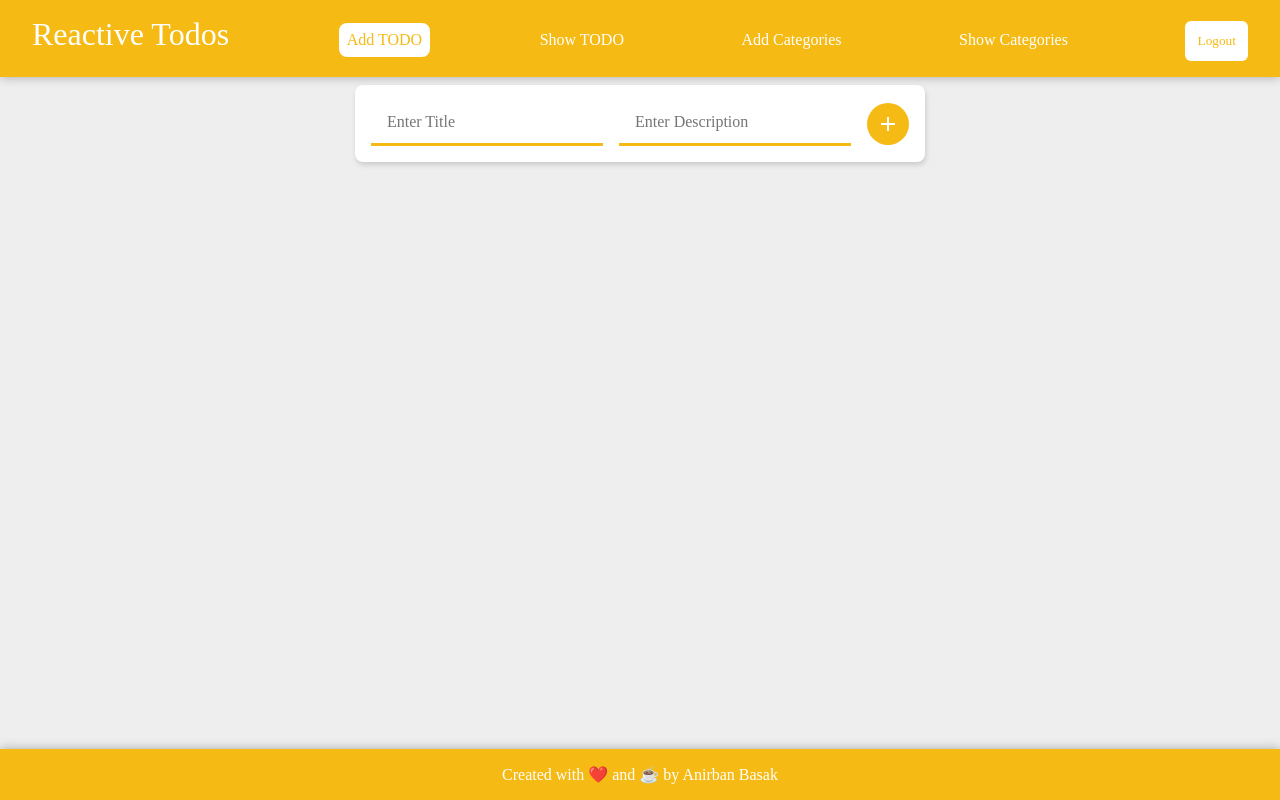
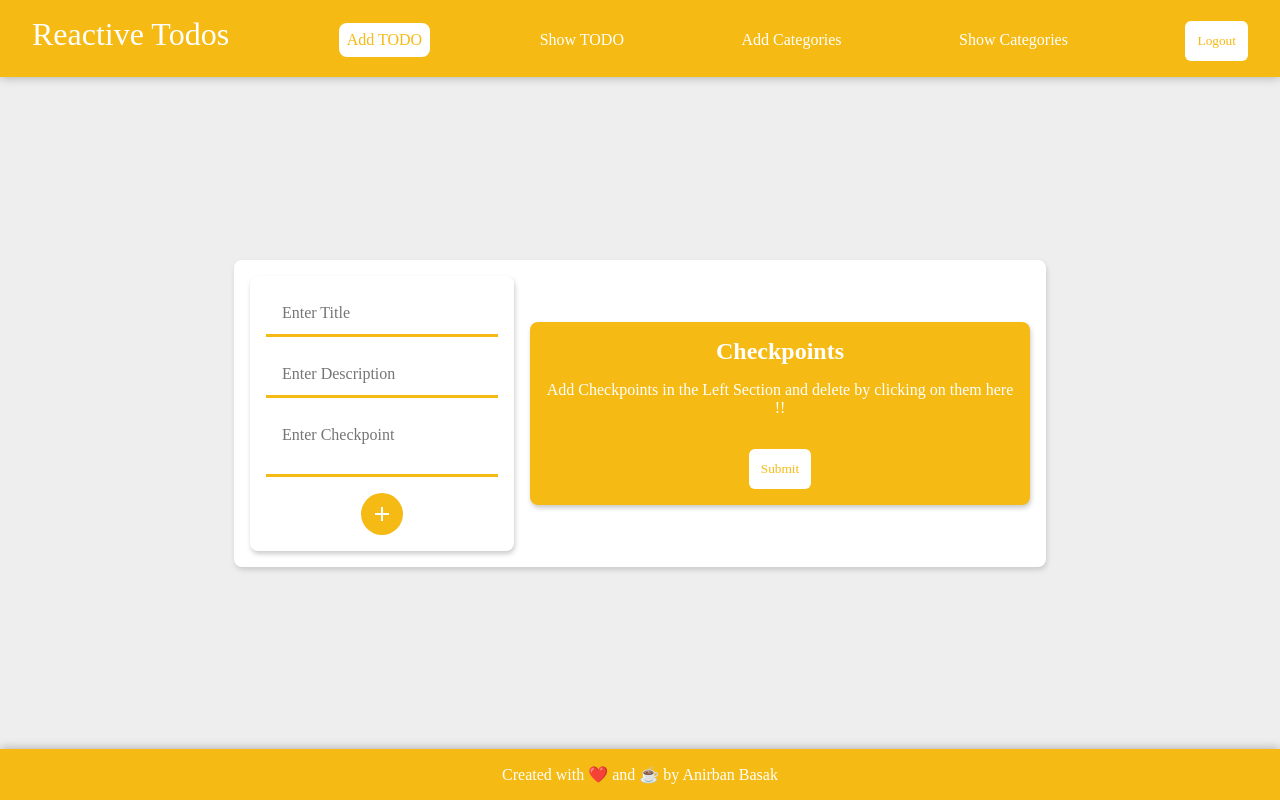
Before and after one commit to basakjeet08/React-Todo-Website, a React (Vite) app: page /add-todo in a window 1280 px wide. Built offline with nearby package versions, Linux system fonts and the light colour scheme; sample sign-in values are in the browser's storage.

Commit message:
feat - Added Checkpoint UI in the add todo section

```diff
--- /dev/null
+++ b/src/components/CheckpointUI/CheckpointUI.jsx
@@ -0,0 +1,27 @@
+import "./index.css";
+
+function CheckpointUI({ checkpointList, deleteCheckpoint, onSubmit }) {
+  return (
+    <div className="card checkpoint-card">
+      <h2>Checkpoints</h2>
+      <p>
+        Add Checkpoints in the Left Section and delete by clicking on them here
+        !!
+      </p>
+
+      <ul>
+        {checkpointList.map((checkpoint, index) => (
+          <li onClick={() => deleteCheckpoint(index)}>
+            {checkpoint.description}
+          </li>
+        ))}
+      </ul>
+
+      <button className="button-reverse" onClick={onSubmit}>
+        Submit
+      </button>
+    </div>
+  );
+}
+
+export default CheckpointUI;
--- /dev/null
+++ b/src/components/CheckpointUI/index.css
@@ -0,0 +1,24 @@
+.checkpoint-card {
+  background-color: #f5ba13;
+  color: white;
+  max-width: 500px;
+}
+
+.checkpoint-card > p {
+  text-align: center;
+}
+
+.checkpoint-card > ul {
+  width: 100%;
+  margin-left: 32px;
+  cursor: pointer;
+}
+
+.checkpoint-card > ul > li {
+  padding: 5px;
+}
+
+.checkpoint-card > ul > li:hover {
+  background-color: #eee;
+  color: #f5ba13;
+}
--- a/src/components/InputTodo.jsx
+++ b/src/components/InputTodo.jsx
@@ -1,41 +1,20 @@
-import { useState } from "react";
 import AddIcon from "@mui/icons-material/Add";
 
-function InputTodoComponent({ style, onAddClick }) {
-  // Todo State Hook
-  const [todo, setTodo] = useState({
-    title: "",
-    description: "",
-  });
-
-  // This Function updates the Todo Input State
-  const updateTodo = (event) => {
-    const value = event.target.value;
-    const name = event.target.name;
-
-    setTodo((prevTodo) => {
-      return { ...prevTodo, [name]: value };
-    });
-  };
-
+function InputTodoComponent({
+  todo,
+  updateTodo,
+  checkpoint,
+  updateCheckpoint,
+  onAddClick,
+}) {
   const onSubmit = (event) => {
     event.preventDefault();
-
-    onAddClick(todo);
-    setTodo({
-      title: "",
-      description: "",
-    });
+    onAddClick(checkpoint);
   };
 
   // Returning the TODO Add component
   return (
-    <div className="input-container">
-      <form
-        onSubmit={onSubmit}
-        className="card"
-        style={{ flexDirection: "row" }}
-      >
+    <form onSubmit={onSubmit} className="card">
       <input
         value={todo.title}
         onChange={updateTodo}
@@ -52,11 +31,17 @@ function InputTodoComponent({ style, onAddClick }) {
         placeholder="Enter Description"
       />
 
-        <button className="iconButton" type="submit">
+      <textarea
+        value={checkpoint.description}
+        type="text"
+        placeholder="Enter Checkpoint"
+        onChange={updateCheckpoint}
+      />
+
+      <button className="iconButton">
         <AddIcon />
       </button>
     </form>
-    </div>
   );
 }
 
--- /dev/null
+++ b/src/hooks/useInputTodo.js
@@ -0,0 +1,48 @@
+import { useState } from "react";
+
+function useInputTodo() {
+  const [todo, setTodo] = useState({
+    title: "",
+    description: "",
+  });
+
+  // This Function updates the Todo Input State
+  const updateTodo = (event) => {
+    const value = event.target.value;
+    const name = event.target.name;
+
+    setTodo((prevTodo) => {
+      return { ...prevTodo, [name]: value };
+    });
+  };
+
+  const resetTodo = () => {
+    setTodo(() => {
+      return {
+        title: "",
+        description: "",
+      };
+    });
+  };
+
+  const [checkpoint, setCheckpoint] = useState({ description: "" });
+
+  const updateCheckpoint = (event) => {
+    setCheckpoint({ description: event.target.value });
+  };
+
+  const resetCheckpoint = () => {
+    setCheckpoint({ description: "" });
+  };
+
+  return {
+    todo,
+    updateTodo,
+    resetTodo,
+    checkpoint,
+    updateCheckpoint,
+    resetCheckpoint,
+  };
+}
+
+export default useInputTodo;
--- a/src/index.css
+++ b/src/index.css
@@ -29,6 +29,17 @@ input {
   outline: none;
 }
 
+textarea {
+  padding: 12px 16px;
+  font-size: 16px;
+  border: none;
+  border-radius: 6;
+  border-bottom: 3px solid #f5ba13;
+  outline: none;
+  resize: none;
+  width: 100%;
+}
+
 button {
   display: flex;
   align-items: center;
@@ -40,6 +51,11 @@ button {
   color: white;
   cursor: pointer;
   transition: all 0.25s;
+}
+
+.button-reverse {
+  background-color: white;
+  color: #f5ba13;
 }
 
 button:hover {
@@ -81,12 +97,6 @@ button:active {
   padding: 16px;
 }
 
-.input-container {
-  display: flex;
-  justify-content: center;
-  padding: 8px;
-}
-
 .todo-title,
 .todo-description {
   text-align: center;
--- a/src/page/AddTodoPage.jsx
+++ b/src/page/AddTodoPage.jsx
@@ -1,18 +1,59 @@
+import { useState } from "react";
 import InputTodoComponent from "../components/InputTodo";
 import useTodo from "../hooks/useTodo";
+import CheckpointUI from "../components/CheckpointUI/CheckpointUI";
+import useInputTodo from "../hooks/useInputTodo";
 
 function AddTodoPage() {
   // When the User Adds a Todo
+  const [checkpointList, setList] = useState([]);
+  const {
+    todo,
+    updateTodo,
+    resetTodo,
+    checkpoint,
+    updateCheckpoint,
+    resetCheckpoint,
+  } = useInputTodo();
+
+  const onAdd = () => {
+    if (checkpoint.description === "") return;
+    setList((prev) => [...prev, checkpoint]);
+    resetCheckpoint();
+  };
+
+  const onDelete = (indexToDelete) => {
+    setList((prev) => prev.filter((_, index) => index !== indexToDelete));
+  };
+
   const { postTodo } = useTodo();
 
-  const onAdd = (todo) => {
-    if (todo.title === "") return;
+  const onSubmit = () => {
+    todo.checkpoints = checkpointList;
     postTodo(todo);
+
+    resetTodo();
+    resetCheckpoint();
+    setList([]);
   };
 
   return (
-    <div style={{ flex: 1 }}>
-      <InputTodoComponent onAddClick={onAdd} />
+    <div className="auth-container">
+      <div className="card" style={{ flexDirection: "row" }}>
+        <InputTodoComponent
+          todo={todo}
+          updateTodo={updateTodo}
+          checkpoint={checkpoint}
+          updateCheckpoint={updateCheckpoint}
+          resetCheckpoint={resetCheckpoint}
+          onAddClick={onAdd}
+        />
+        <CheckpointUI
+          checkpointList={checkpointList}
+          deleteCheckpoint={onDelete}
+          onSubmit={onSubmit}
+        />
+      </div>
     </div>
   );
 }
```
Lines whose indentation alone changed are shown as unchanged.
